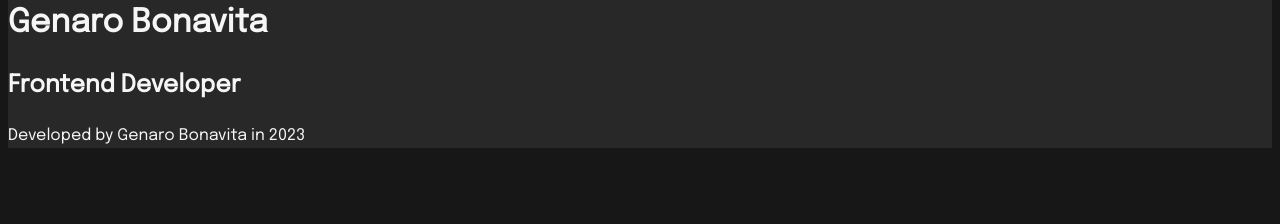
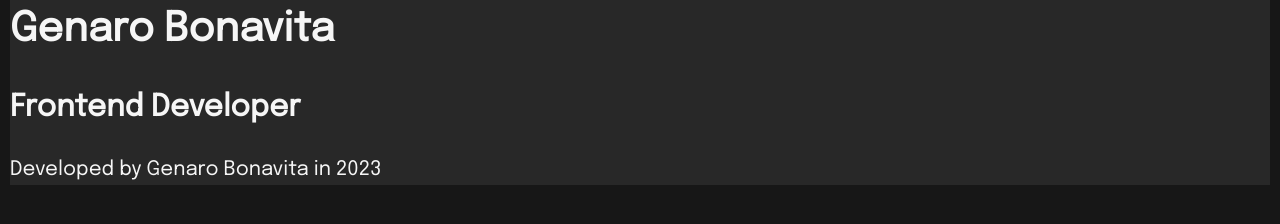
Before and after one commit to genaroibc/my-portfolio, an Astro site: page / in a window 1280 px wide. Built offline with nearby package versions, Linux system fonts and the light colour scheme; Astro itself is replaced by a stand-in of ours.

Commit message:
[FEAT]: set global font size

```diff
--- a/src/styles/global.css
+++ b/src/styles/global.css
@@ -24,6 +24,8 @@
   --complement-color: #ededed;
 
   --text-color: #f6f6f6;
+
+  font-size: 10px;
 }
 
 body {
@@ -64,3 +66,15 @@ a:hover {
   color: #fff;
   text-decoration: underline;
 }
+
+@media screen and (min-width: 552px) {
+  :root {
+    font-size: 16px;
+  }
+}
+
+@media screen and (min-width: 768px) {
+  :root {
+    font-size: 20px;
+  }
+}
```
